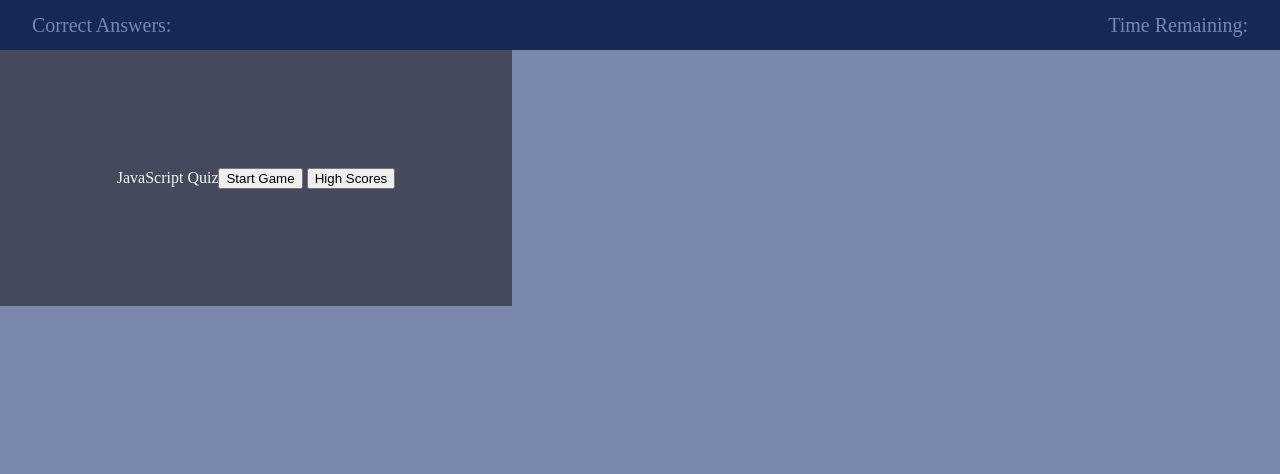
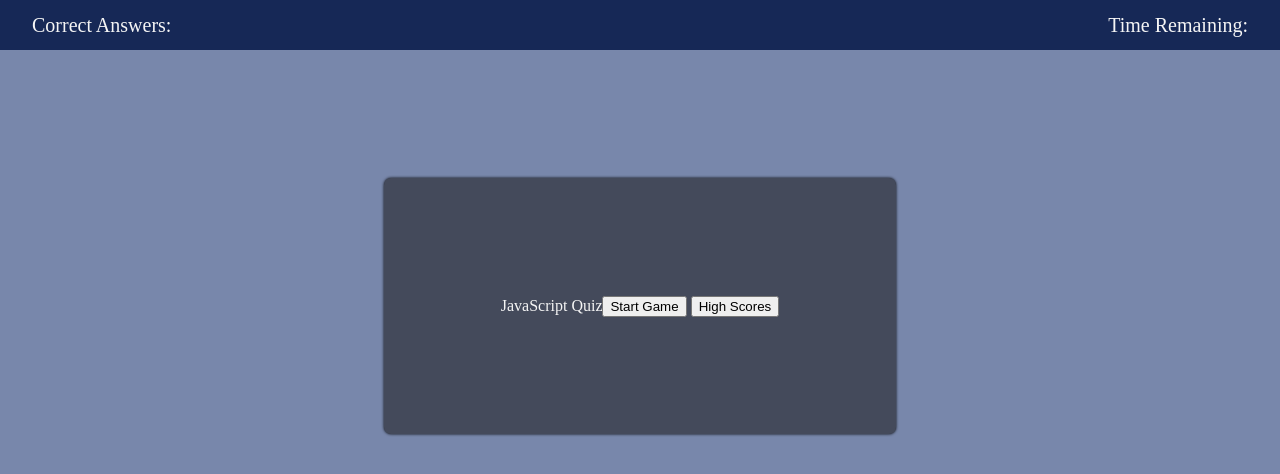
Before and after one commit to a-hinton/quiz-app, a plain HTML site: page index.html in a window 1280 px wide. Drawn offline with Linux system fonts and the light colour scheme.

Commit message:
update README, update styling, troubleshoot score display

```diff
--- a/assets/css/style.css
+++ b/assets/css/style.css
@@ -1,14 +1,8 @@
 
 :root {
-    --tan-primary: #887360;
     --blue-secondary: #444a5b;
-    --green-tertiary: #4c6b4e;
-    --orange-accent: #804615;
     --blue-accent: #162856;
-    --green-accent: #116416;
-    --tan-text: #ffd1aa;
     --blue-text: #7887ab;
-    --green-text: #86c98a;
 }
 
 body {
@@ -21,7 +15,7 @@ header {
     align-items: center;
     font-size: 1.25rem;
     background-color: var(--blue-accent);
-    color: var(--blue-text);
+    color: whitesmoke;
 }
 
 #header {
@@ -32,12 +26,20 @@ header {
 }
 
 #container {
+    display: flex;
+    justify-content: center;
+    align-items: center;
+    flex-direction: row;
+    margin: 0 auto;
+    margin-top: 10%;
+    color: whitesmoke;
     width: 40vw;
     height: 20vw;
     background-color: var(--blue-secondary);
-    display: flex;
-    justify-content: center;
-    align-items: center;
-    color: whitesmoke
+    border-radius: 7px;
+    box-shadow: 0 0 3px black;
+}
 
+h1 {
+    display: inline;
 }
--- a/assets/jss/script.js
+++ b/assets/jss/script.js
@@ -27,6 +27,7 @@ let score = document.getElementById('score');
 let endNotice = document.getElementById('end-game');
 
 // Declare variables
+let correct = 0;
 let timeRemaining = 90;
 let timeElapsed = 0;
 let timer ;
@@ -170,8 +171,9 @@ function displayQuestion() {
 
 // Check answer
 function checkAnswers(event) {
-    console.log(event.target.value)
     if (event.target === questionSet.correctAnswer) {
+        correct++;
+        numberCorrect.textContent = correct;
         currentQuestion++;
         displayQuestion();
     }
```
Also changed, not shown: assets/images/mid-quiz.png (added), assets/images/quiz-landing-pg.png (added), 1 other file.
